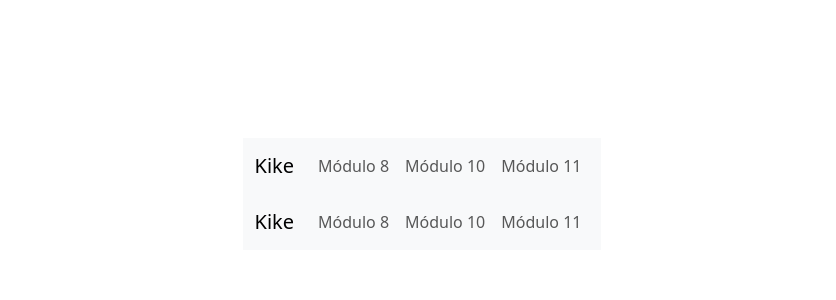
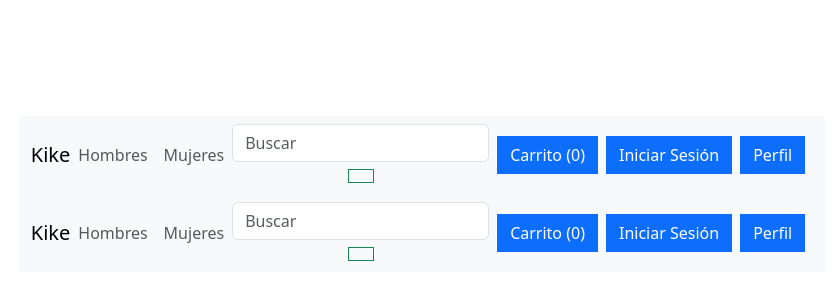
Before and after one commit to AlexGR10/tienda_online-tenis_vue, a Vue app: page /modulo1 in a window 1280 px wide. Shown: the part 206-506 px from the top of the page, without its empty margins (218-1054 px from the left). Built offline with nearby package versions, Linux system fonts and the light colour scheme.

Commit message:
Modulo1 modified

```diff
--- a/src/components/modulo1.vue
+++ b/src/components/modulo1.vue
@@ -1,6 +1,6 @@
 <template>
   <nav class="navbar navbar-expand-lg navbar-light bg-light">
-    <div class="container">
+    <div class="container justify-content-center">
       <router-link to="/modulo2" class="navbar-brand">Kike</router-link>
       <button
         class="navbar-toggler"
@@ -13,18 +13,27 @@
       >
         <span class="navbar-toggler-icon"></span>
       </button>
-      <div class="collapse navbar-collapse" id="navbarNav">
-        <ul class="navbar-nav">
+      <div class="collapse navbar-collapse justify-content-center" id="navbarNav">
+        <ul class="navbar-nav mr-auto">
+          <!-- Botones de Categoría -->
           <li class="nav-item">
-            <router-link to="/modulo8" class="nav-link">Módulo 8</router-link>
+            <router-link to="/modulo8" class="btn btn-link nav-link">Hombres</router-link>
           </li>
           <li class="nav-item">
-            <router-link to="/modulo10" class="nav-link">Módulo 10</router-link>
-          </li>
-          <li class="nav-item">
-            <router-link to="/modulo11" class="nav-link">Módulo 11</router-link>
+            <router-link to="/modulo9" class="btn btn-link nav-link">Mujeres</router-link>
           </li>
         </ul>
+        <!-- Barra de Búsqueda -->
+        <form class="form-inline my-2 my-lg-0">
+          <input class="form-control mr-sm-2" type="search" placeholder="Buscar" aria-label="Buscar">
+          <button class="btn btn-outline-success my-2 my-sm-0" type="submit"><i class="fa fa-search"></i></button>
+        </form>
+        <!-- Carrito de Compras -->
+        <router-link to="/modulo7" class="btn btn-primary mx-2">Carrito (0)</router-link> <!-- Aquí deberías manejar dinámicamente el número de productos en el carrito -->
+        <!-- Sesión -->
+        <router-link to="/modulo5" class="btn btn-primary">Iniciar Sesión</router-link>
+        <!-- Perfil de Usuario -->
+        <router-link to="/modulo6" class="btn btn-primary mx-2">Perfil</router-link>
       </div>
     </div>
   </nav>
@@ -37,5 +46,35 @@ export default {
 </script>
 
 <style scoped>
-/* Puedes agregar estilos específicos de la barra de navegación aquí */
+.navbar {
+  border: none;
+}
+
+.navbar-brand {
+  margin-right: auto;
+  margin-left: auto;
+}
+
+.navbar-toggler {
+  margin-left: auto;
+  margin-right: auto;
+}
+
+.navbar-nav {
+  margin-left: auto;
+  margin-right: auto;
+}
+
+.form-inline {
+  margin-left: auto;
+  margin-right: auto;
+}
+
+.form-control {
+  width: auto;
+}
+
+.btn {
+  border-radius: 0;
+}
 </style>
```
